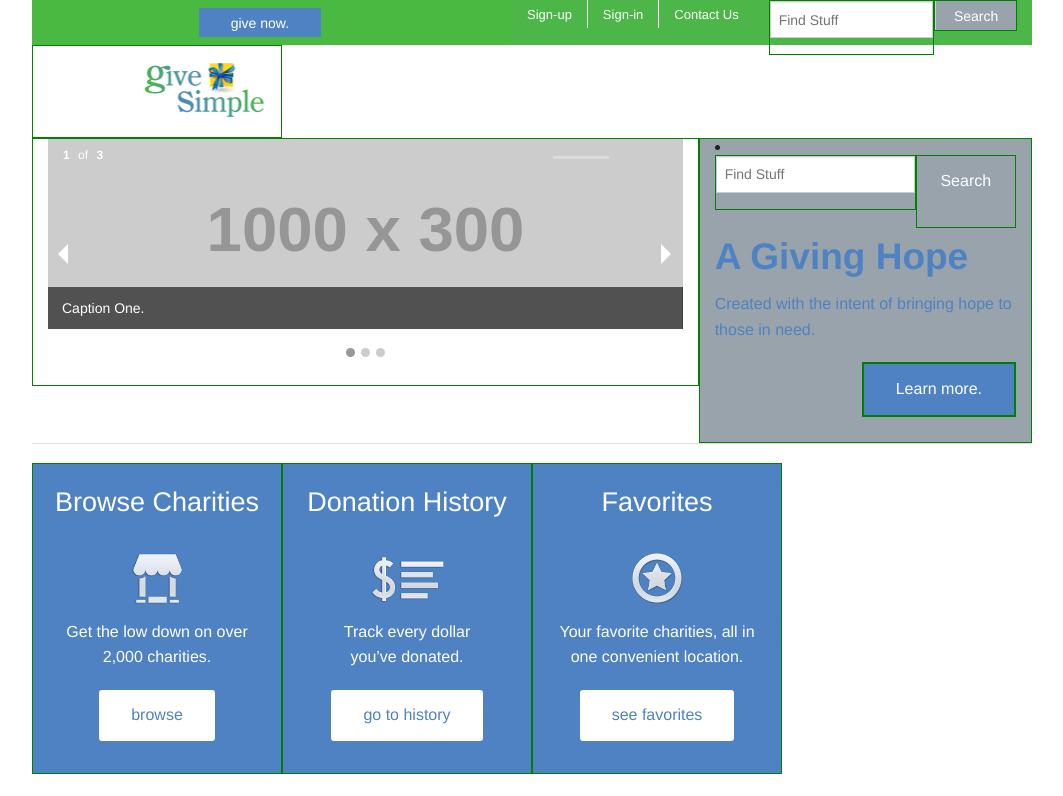
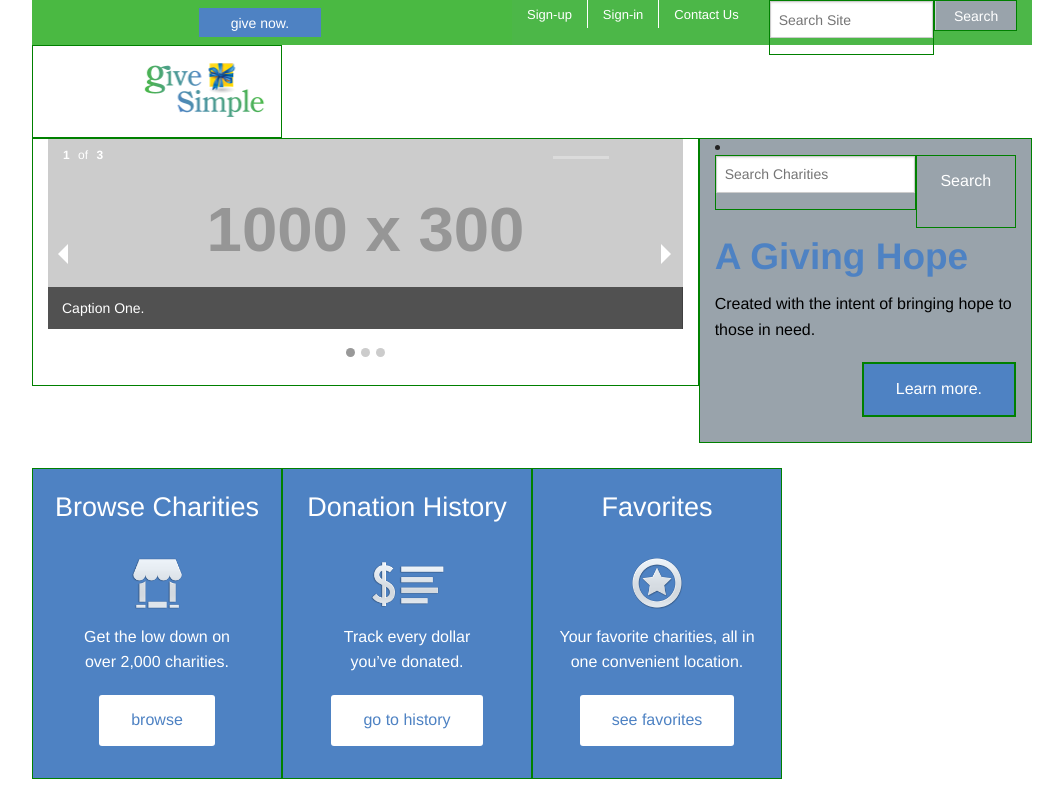
Before and after one commit to jkandle/simple_give, a plain HTML site: page index.html in a window 1280 px wide. Shown: the top 796 px of the page, without its empty margins (108-1171 px from the left). Drawn offline with Linux system fonts and the light colour scheme; placeholder pictures from the web are drawn by us.

Commit message:
Non Commital

```diff
--- a/css/styles.css
+++ b/css/styles.css
@@ -129,6 +129,12 @@ footer div {
 h5 {
   color:white;
 }
-.footerdiv {
-
+.panel {
+  margin-bottom: 25px;
 }
+.panel_callout {
+  color:black;
+}
+aside {
+  margin:0 0 25px 0;
+}
--- a/index.html
+++ b/index.html
@@ -31,7 +31,7 @@
           <li class="has-form">
             <div class="row collapse">
               <div class="large-8 small-9 columns">
-                <input type="text" placeholder="Find Stuff">
+                <input type="text" placeholder="Search Site">
               </div>
               <div class="large-4 small-3 columns">
                 <a href="#" class="alert button expand">Search</a>
@@ -82,7 +82,7 @@
       <li class="has-form">
         <div class="row collapse">
           <div class="large-8 small-9 columns">
-            <input type="text" placeholder="Find Stuff">
+            <input type="text" placeholder="Search Charities">
           </div>
           <div class="large-4 small-3 columns">
             <a href="#" class="alert button expand">Search</a>
@@ -90,13 +90,12 @@
         </div>
       </li>
       <h2>A Giving Hope</h2>
-      <p>Created with the intent of bringing hope to those in need.</p>
+      <p class="panel_callout">Created with the intent of bringing hope to those in need.</p>
       <button>
         Learn more.
       </button>
 
     </aside>
-    <hr />
     </div>
   </div>
 
@@ -107,7 +106,8 @@
       <div class="large-3 columns content-column">
         <h3>Browse Charities</h3>
         <img src="images/Browse.png"/>
-        <p>Get the low down on over 2,000 charities.</p>
+        <p>Get the low down on
+        <br />  over 2,000 charities.</p>
         <button class="reverse radius button">
         browse
         </button>
```
